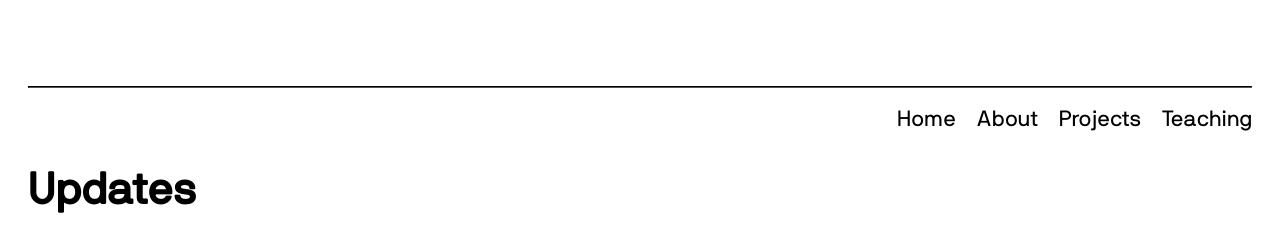
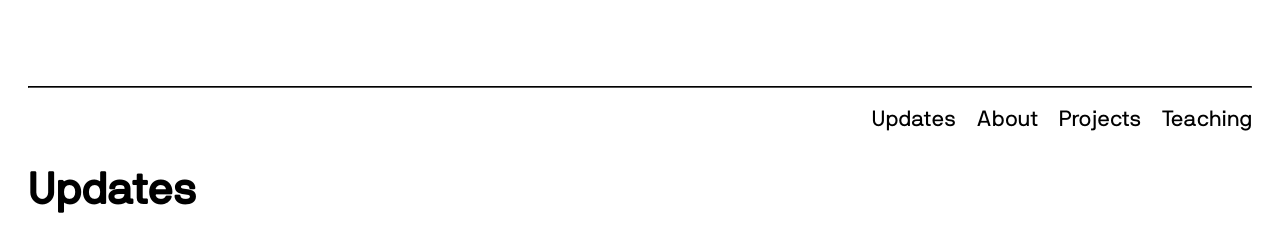
Before and after one commit to CUPUM/cupum.github.io, a Jekyll site: the page built from index.html, in a window 1280 px wide. Shown: the part 389-617 px from the top of the page. Built offline with Jekyll 4.4.1, drawn with Linux system fonts in a browser that asks for light colours; grey boxes are pictures that could not be loaded.

Commit message:
Rename home update

```diff
--- a/_data/navigation.yml
+++ b/_data/navigation.yml
@@ -1,4 +1,4 @@
-- name: Home
+- name: Updates
   link: /
 - name: About
   link: /about.html
```
